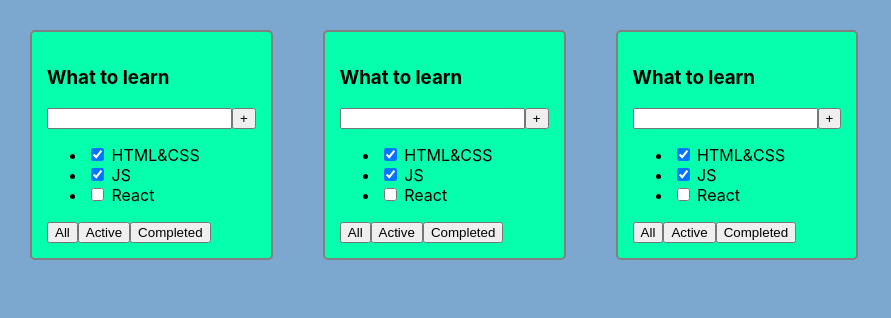
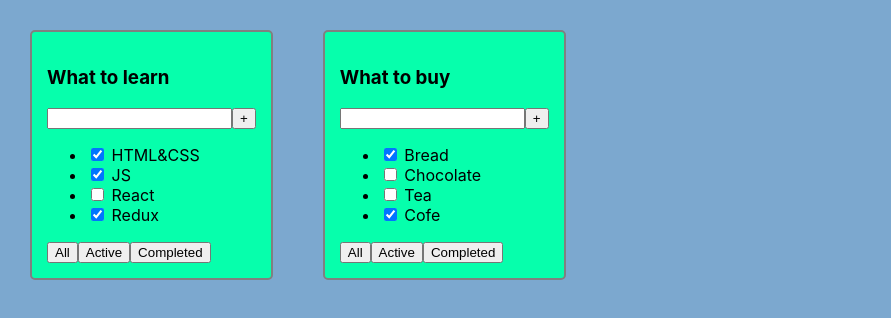
Before and after one commit to Tenebran/DayTrack-, a React (Create React App) app: page / in a window 1280 px wide. Shown: the top 318 px of the page, without its empty margins (0-891 px from the left). Built offline with nearby package versions, Linux system fonts and the light colour scheme.

Commit message:
update Tasks

```diff
--- a/src/App.tsx
+++ b/src/App.tsx
@@ -2,12 +2,34 @@ import React from 'react';
 import './App.scss';
 import { TodoList } from './TodoList';
 
+type TaskType = {
+  id: string;
+  isDone: boolean;
+  title: string;
+};
+
 function App() {
+  const todoListTitle_1: string = 'What to learn';
+  const todoListTitle_2: string = 'What to buy';
+
+  const tasks_1: TaskType[] = [
+    { id: '1', isDone: true, title: 'HTML&CSS' },
+    { id: '2', isDone: true, title: 'JS' },
+    { id: '3', isDone: false, title: 'React' },
+    { id: '4', isDone: true, title: 'Redux' },
+  ];
+
+  const tasks_2: TaskType[] = [
+    { id: '5', isDone: true, title: 'Bread' },
+    { id: '6', isDone: false, title: 'Chocolate' },
+    { id: '7', isDone: false, title: 'Tea' },
+    { id: '8', isDone: true, title: 'Cofe' },
+  ];
+
   return (
     <div className="App">
-      <TodoList />
-      <TodoList />
-      <TodoList />
+      <TodoList title={todoListTitle_1} input={tasks_1} />
+      <TodoList title={todoListTitle_2} input={tasks_2} />
     </div>
   );
 }
--- a/src/TodoList.tsx
+++ b/src/TodoList.tsx
@@ -1,23 +1,24 @@
-import React from 'react';
+import React, { FC } from 'react';
 
-export const TodoList = () => {
+type TodoListPropsType = {
+  title: string;
+  input: Array<{ id: string; isDone: boolean; title: string }>;
+};
+
+export const TodoList: FC<TodoListPropsType> = props => {
   return (
     <div className="todolist">
-      <h3>What to learn</h3>
+      <h3>{props.title}</h3>
       <div>
         <input />
         <button>+</button>
       </div>
       <ul>
-        <li>
-          <input type="checkbox" checked={true} /> <span>HTML&CSS</span>
-        </li>
-        <li>
-          <input type="checkbox" checked={true} /> <span>JS</span>
-        </li>
-        <li>
-          <input type="checkbox" checked={false} /> <span>React</span>
-        </li>
+        {props.input.map(i => (
+          <li>
+            <input id={i.id} type="checkbox" checked={i.isDone} /> <span>{i.title}</span>
+          </li>
+        ))}
       </ul>
       <div>
         <button>All</button>
```
